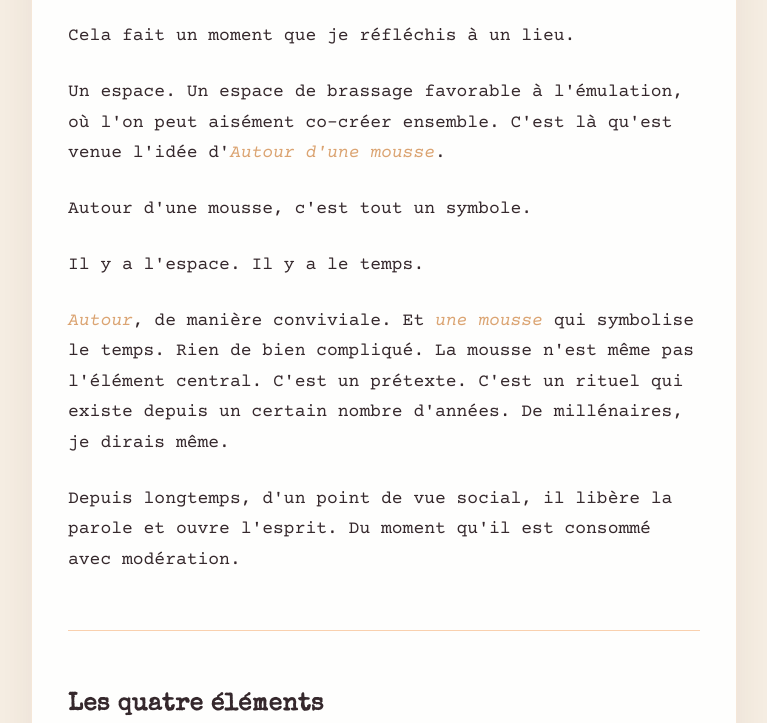
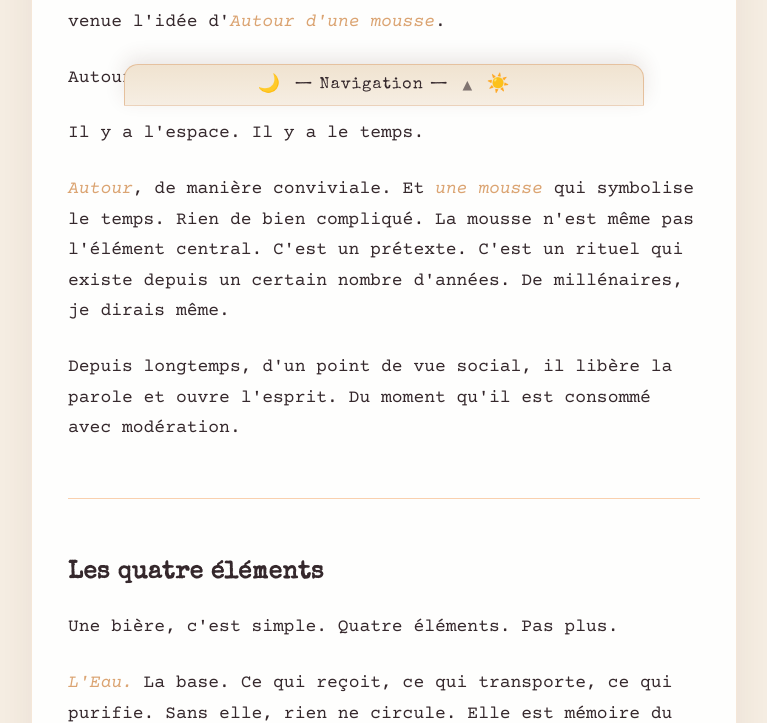
Before and after one commit to gurvalc-cloud/autourdunemousse, a PHP site: page / in a window 1280 px wide. Shown: the part 694-1417 px from the top of the page, without its empty margins (256-1023 px from the left). Run offline with PHP 8.4, Linux system fonts and the light colour scheme.

Commit message:
Rouleau navigation + suppression header + symboles lune/soleil
- Ajout d'un menu fixe en bas de page qui se déroule comme un rouleau
- Symboles 🌙 et ☀️ remplacent les bobines de chaque côté du label
- Suppression du header de navigation sur toutes les pages
- Flèche animée + liens en cascade à l'ouverture
- Fermeture au clic extérieur

Co-Authored-By: Claude Sonnet 4.6 <noreply@anthropic.com>

```diff
--- a/index.html
+++ b/index.html
@@ -14,19 +14,6 @@
     />
   </head>
   <body>
-    <header class="site-header">
-      <div class="container header-inner">
-        <a class="brand" href="index.html">Autour d'une Mousse</a>
-        <nav>
-          <a href="index.html">Accueil</a>
-          <a href="episode-ii.html">Épisode II</a>
-          <a href="episode-iii.html">Épisode III</a>
-          <a href="episode-iv.html">Épisode IV</a>
-          <a href="constitution.html">Constitution</a>
-          <a href="contact.html">Contact</a>
-        </nav>
-      </div>
-    </header>
 
     <main class="container">
       <article class="content-card">
@@ -142,6 +129,27 @@
       <p>Dernière mise à jour : 15 avril 2026</p>
     </footer>
 
+    <div class="scroll-nav" id="scrollNav">
+      <button class="scroll-toggle" id="scrollToggle" aria-expanded="false" aria-controls="scrollPanel">
+        <span class="scroll-icon">🌙</span>
+        <span>— Navigation —</span>
+        <span class="scroll-arrow">▲</span>
+        <span class="scroll-icon">☀️</span>
+      </button>
+      <div class="scroll-panel" id="scrollPanel" aria-hidden="true">
+        <nav>
+          <a href="index.html">Accueil</a>
+          <hr class="scroll-sep" />
+          <a href="episode-ii.html">Épisode II</a>
+          <a href="episode-iii.html">Épisode III</a>
+          <a href="episode-iv.html">Épisode IV</a>
+          <hr class="scroll-sep" />
+          <a href="constitution.html">Constitution</a>
+          <a href="contact.html">Contact</a>
+        </nav>
+      </div>
+    </div>
+
     <script src="scripts.js"></script>
   </body>
 </html>
--- a/styles.css
+++ b/styles.css
@@ -215,6 +215,128 @@ hr {
   font-size: 0.9rem;
 }
 
+/* === ROULEAU — NAVIGATION BAS DE PAGE === */
+.scroll-nav {
+  position: fixed;
+  bottom: 0;
+  left: 50%;
+  transform: translateX(-50%);
+  z-index: 50;
+  width: min(520px, 92vw);
+  display: flex;
+  flex-direction: column;
+  align-items: stretch;
+}
+
+.scroll-toggle {
+  display: flex;
+  align-items: center;
+  justify-content: center;
+  gap: 0.75rem;
+  background: linear-gradient(180deg, #f0e3d0 0%, var(--fond) 100%);
+  border: 1px solid rgba(219, 164, 114, 0.6);
+  border-bottom: none;
+  border-radius: 14px 14px 0 0;
+  padding: 0.6rem 1.5rem;
+  cursor: pointer;
+  font-family: 'Special Elite', cursive;
+  font-size: 0.88rem;
+  color: var(--texte);
+  letter-spacing: 0.08em;
+  box-shadow: 0 -6px 20px rgba(83, 52, 44, 0.12);
+  transition: background 0.25s;
+  user-select: none;
+}
+
+.scroll-toggle:hover {
+  background: linear-gradient(180deg, var(--secondaire) 0%, #f6e8d6 100%);
+}
+
+.scroll-icon {
+  font-size: 1rem;
+  line-height: 1;
+  flex-shrink: 0;
+}
+
+.scroll-arrow {
+  display: inline-block;
+  transition: transform 0.45s cubic-bezier(0.34, 1.1, 0.64, 1);
+  font-size: 0.7rem;
+  opacity: 0.6;
+}
+
+.scroll-nav.open .scroll-arrow {
+  transform: rotate(180deg);
+}
+
+.scroll-panel {
+  background: linear-gradient(180deg, #faf3e8 0%, var(--fond) 60%);
+  border: 1px solid rgba(219, 164, 114, 0.45);
+  border-bottom: none;
+  max-height: 0;
+  overflow: hidden;
+  box-shadow: 0 -10px 40px rgba(83, 52, 44, 0.14);
+  transition: max-height 0.6s cubic-bezier(0.34, 1.05, 0.64, 1);
+}
+
+.scroll-panel::before {
+  content: '';
+  display: block;
+  height: 8px;
+  background: linear-gradient(180deg, rgba(0, 0, 0, 0.055) 0%, transparent 100%);
+}
+
+.scroll-panel.open {
+  max-height: 440px;
+}
+
+.scroll-panel nav {
+  padding: 0.75rem 2rem 1.25rem;
+  display: flex;
+  flex-direction: column;
+  align-items: center;
+  gap: 0.25rem;
+}
+
+.scroll-panel nav a {
+  font-family: 'Courier Prime', monospace;
+  font-size: 1rem;
+  text-decoration: none;
+  color: var(--texte);
+  letter-spacing: 0.04em;
+  padding: 0.3rem 1rem;
+  border-bottom: 1px dashed transparent;
+  opacity: 0;
+  transform: translateY(8px);
+  transition: opacity 0.0s, transform 0.0s, color 0.2s, border-color 0.2s;
+}
+
+.scroll-panel.open nav a {
+  opacity: 1;
+  transform: translateY(0);
+  transition: opacity 0.35s ease, transform 0.35s ease, color 0.2s, border-color 0.2s;
+}
+
+.scroll-panel.open nav a:nth-of-type(1) { transition-delay: 0.08s; }
+.scroll-panel.open nav a:nth-of-type(2) { transition-delay: 0.14s; }
+.scroll-panel.open nav a:nth-of-type(3) { transition-delay: 0.20s; }
+.scroll-panel.open nav a:nth-of-type(4) { transition-delay: 0.26s; }
+.scroll-panel.open nav a:nth-of-type(5) { transition-delay: 0.32s; }
+.scroll-panel.open nav a:nth-of-type(6) { transition-delay: 0.38s; }
+
+.scroll-panel nav a:hover,
+.scroll-panel nav a.scroll-active {
+  color: var(--accent);
+  border-bottom-color: var(--accent);
+}
+
+.scroll-sep {
+  width: 40px;
+  border: none;
+  border-top: 1px dashed rgba(219, 164, 114, 0.5);
+  margin: 0.4rem 0;
+}
+
 @media (max-width: 640px) {
   body {
     padding: 1.5rem 1rem 3rem;
```
Also changed, not shown: CLAUDE.md (added, +58 -0 lines), constitution.html (+23 -0 lines), contact.html (+21 -11 lines), episode-ii.html (+21 -12 lines), episode-iii.html (+21 -12 lines), episode-iv.html (+21 -13 lines), scripts.js (+27 -4 lines), .claude/launch.json (added), 1 other file.
